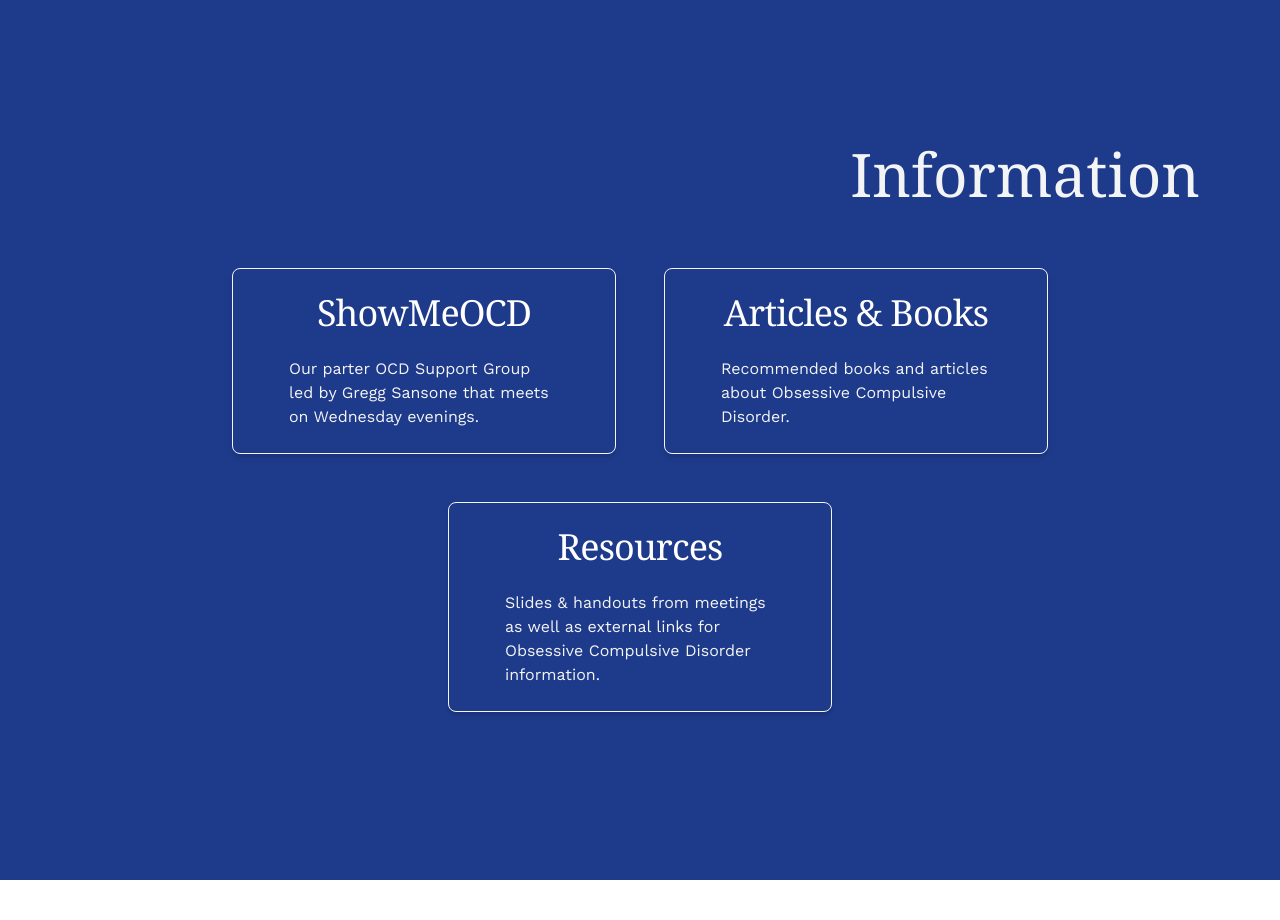
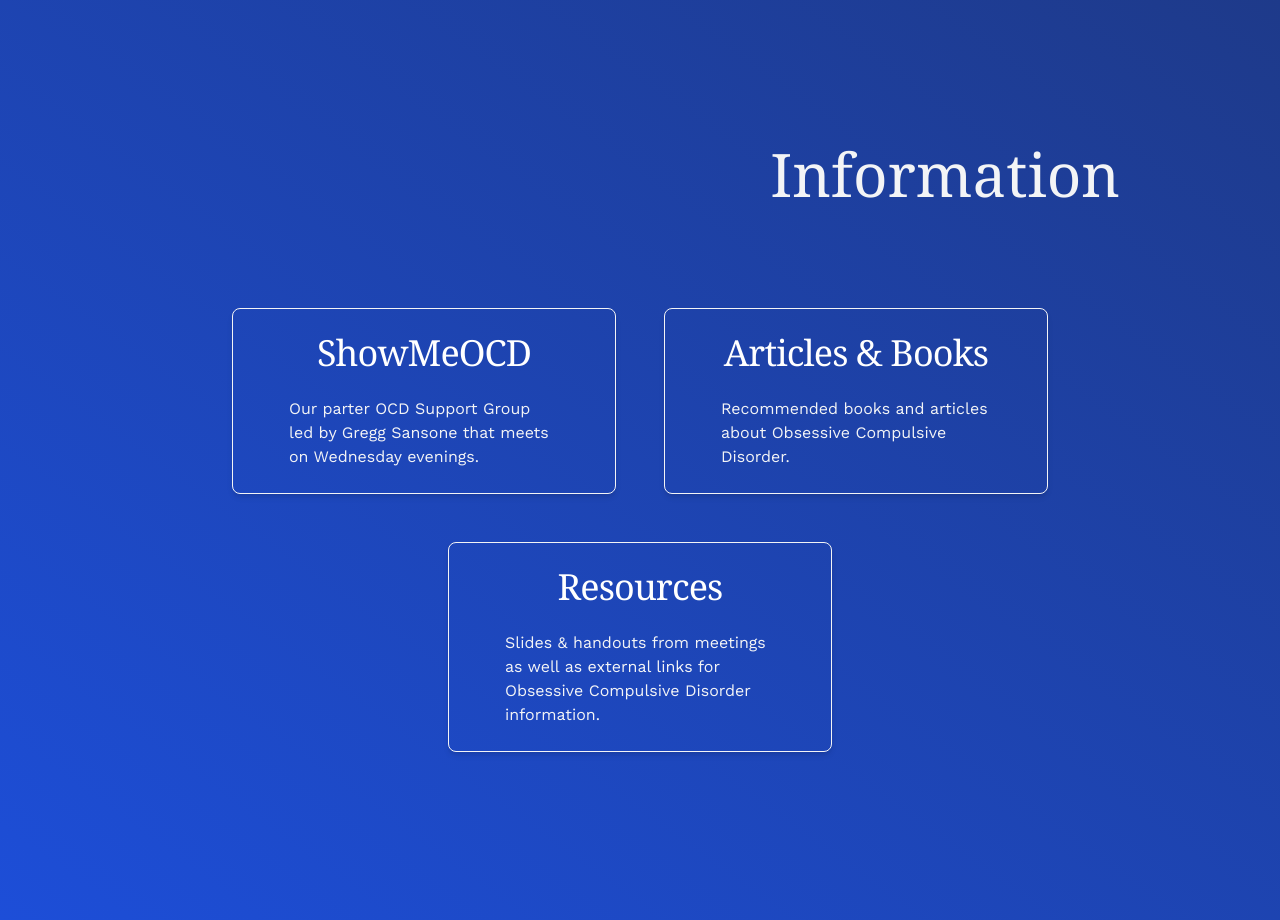
Before and after one commit to brianprost/stl-ocd-website, a Next.js app: page /Information in a window 1280 px wide. Before the commit the page ends 880 px from the top, so only its background shows below. Built offline with nearby package versions, Linux system fonts and the light colour scheme; a web font is replaced by a local one; what tailwind-animatecss would draw is missing.

Commit message:
landing page improvements

```diff
--- a/pages/Information.js
+++ b/pages/Information.js
@@ -3,8 +3,9 @@ import { HomepageLinks } from "../data/HomepageLinks";
 
 export default () => {
   return (
-    <section className="bg-blue-900 p-20 md:py-36 " id="information">
-      <h2 className="text-center lg:text-right font-title text-6xl text-gray-100 pb-10">Information</h2>
+    <section className="bg-gradient-to-bl from-blue-900 to-blue-700 p-20 md:py-36 " id="information">
+      <div className="container flex flex-col">
+      <h2 className="text-center lg:text-right lg:pr-20 lg:mb-10 font-title text-6xl text-gray-100 pb-10">Information</h2>
       <div className="flex items-center lg:justify-evenly">
         <ul className="flex flex-wrap list-none justify-center">
         {HomepageLinks.map((HomepageLink) => (
@@ -24,6 +25,7 @@ export default () => {
         ))}
         </ul>
       </div>
+      </div>
     </section>
   );
 };
--- a/pages/Landing.js
+++ b/pages/Landing.js
@@ -2,7 +2,7 @@ export default () => {
   return (
     <section className="flex justify-center bg-white-100 pb-12 h-full" id="home">
       {/* <div className="grid px-8 py-4 mx-auto lg:pt-48 lg:pb-16"> */}
-      <div className="flex justify-center items-center px-8 py-4 lg:pt-48 lg:pb-16 ">
+      <div className="flex justify-center items-center px-8 pt-20 lg:pt-48 lg:pb-16 ">
           <div className="w-5/6 md:w-1/2 ">
             <h1 className="text-7xl py-16 md:pb-0 md:text-8xl lg:text-7xl xl:text-8xl tracking-wide text-center text-gray-900 font-title md:leading-2 ">
               Helping Hands for Those With
```
